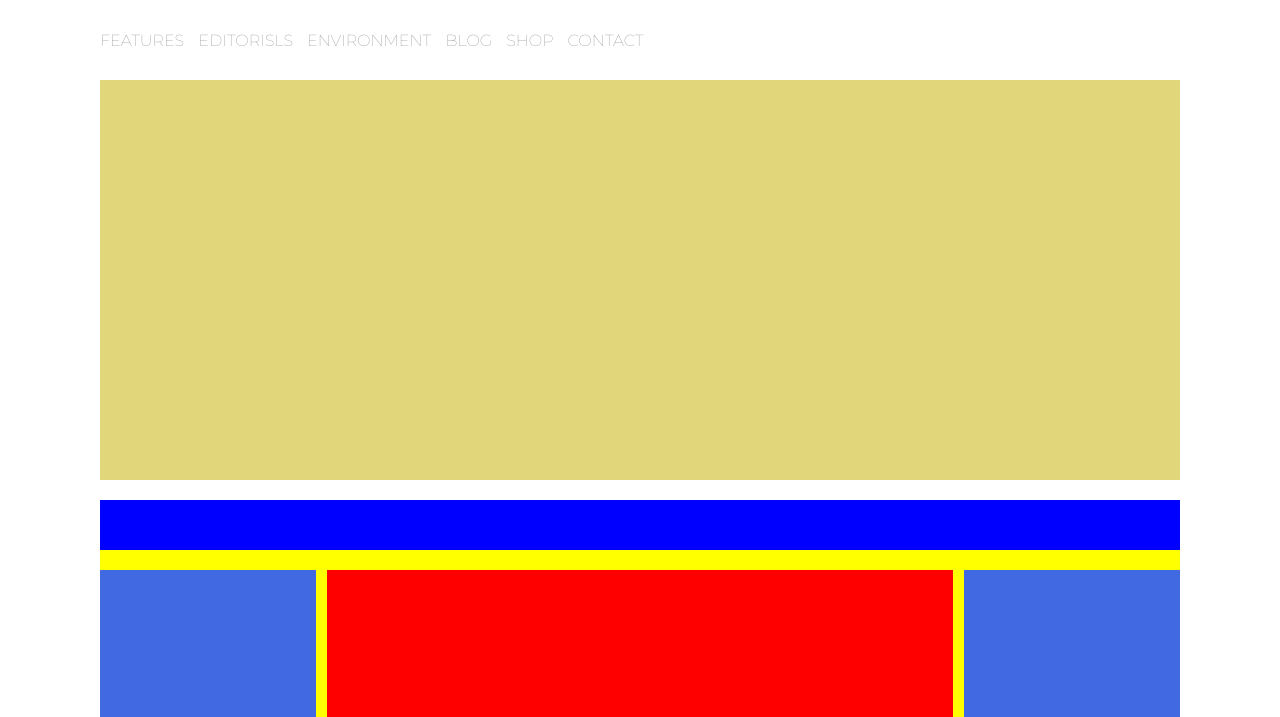
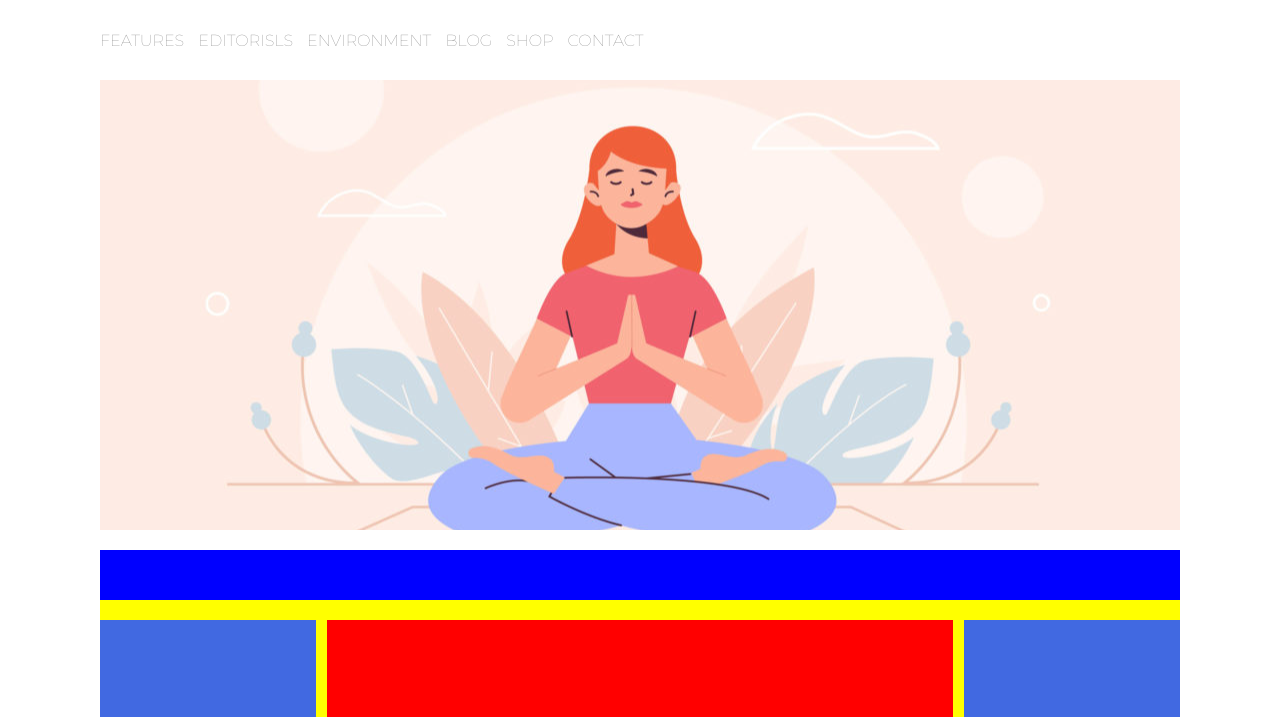
Before and after one commit to RobertoVillani98/htmlcss-wp, a plain HTML site: page index.html in a window 1280 px wide. Shown: the part 83-800 px from the top of the page. Drawn offline with Linux system fonts and the light colour scheme.

Commit message:
add: img in header bottom

```diff
--- a/css/style.css
+++ b/css/style.css
@@ -41,6 +41,13 @@ a {
 .header-bottom {
 	margin-top: 30px;
 	margin-bottom: 20px;
+	background-image: url("../img/banner.jpg");
+	background-position: center;
+	height: 450px;
+}
+
+.caption {
+	color: white;
 }
 
 /* ** main ** */
@@ -96,10 +103,10 @@ main {
 	line-height: 40px;
 } */
 
-.debug .header-bottom {
-	height: 400px;
+/* .debug .header-bottom {
+	height: 500px;
 	background-color: rgb(225, 214, 122);
-}
+} */
 
 .debug-main .title-top {
 	width: 100%;
```
Also changed, not shown: index.html (+2 -1 lines).
